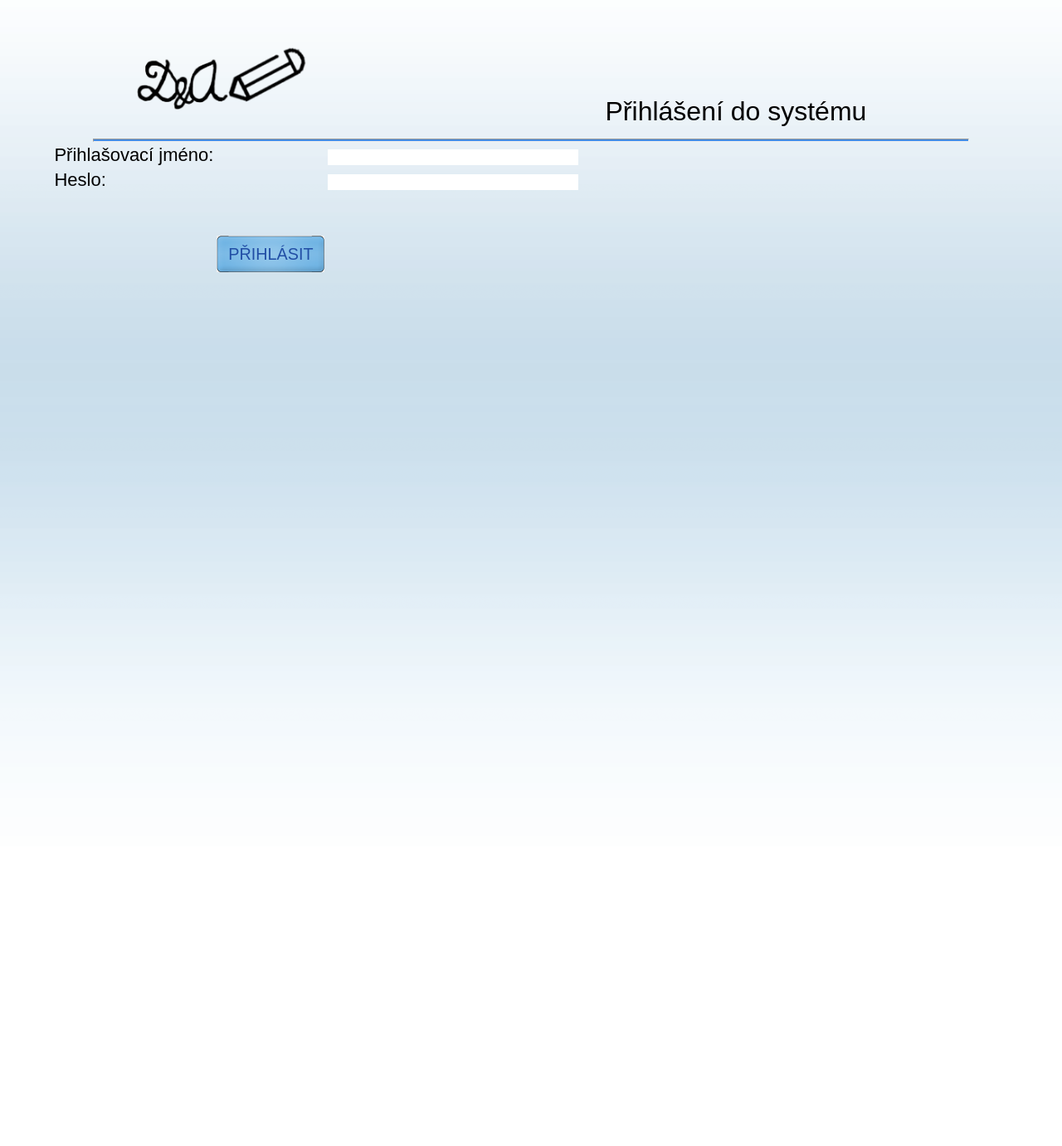
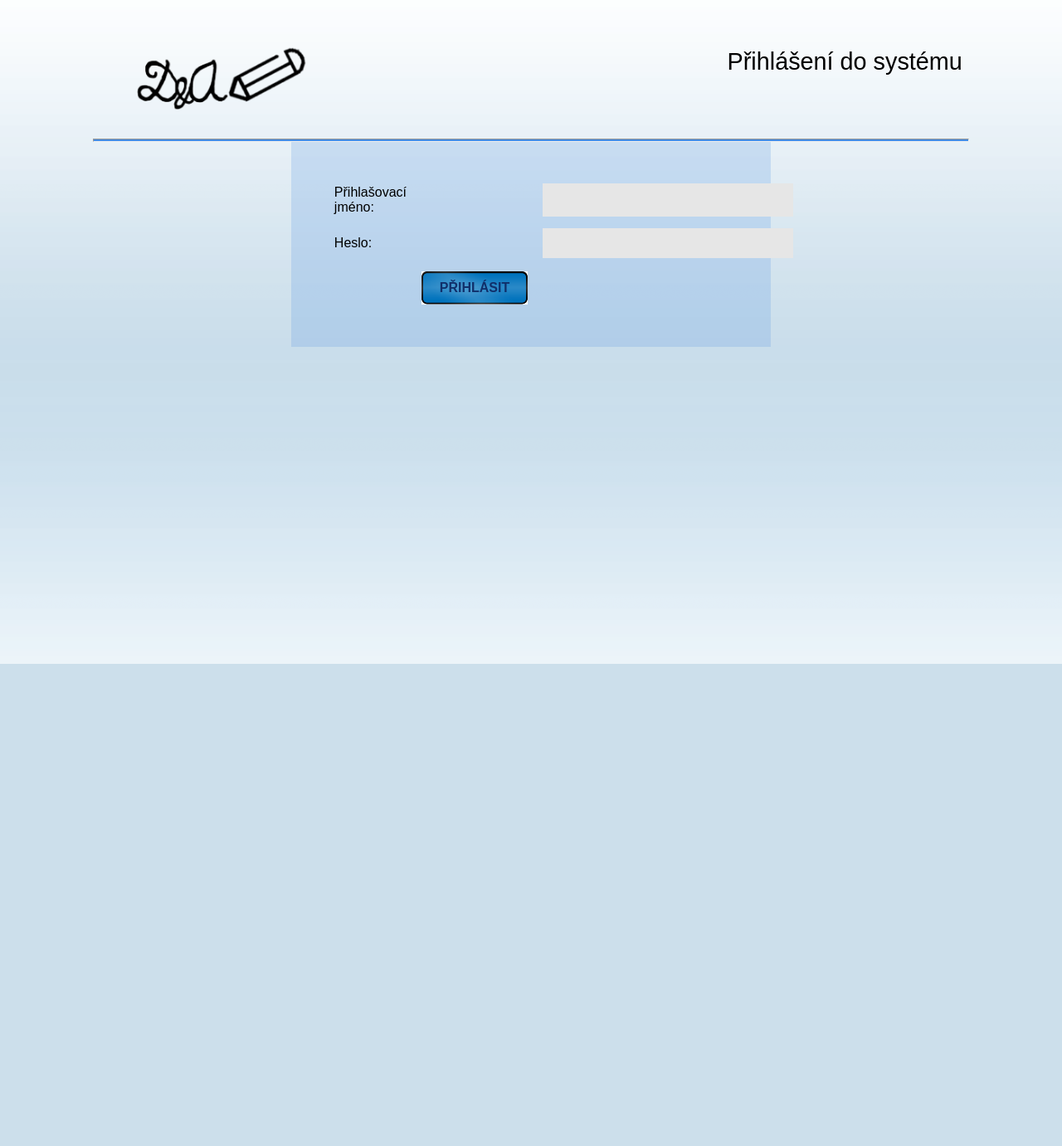
Before and after one commit to dusekdan/2015-IIS-Project, a PHP site: page /Admin/index.php in a window 1280 px wide. Shown: the whole page at 83% size. After the commit the page ends 800 px from the top, so only its background shows below. Run offline with PHP 8.4, Linux system fonts and the light colour scheme.

Commit message:
Designing naviation.

```diff
--- a/Admin/Pages/Orders/OrdersHelper.class.php
+++ b/Admin/Pages/Orders/OrdersHelper.class.php
@@ -139,7 +139,7 @@ class OrdersHelper implements IAdminModule
                 </tr>
                 <tr>
                     <td></td>
-                    <td><input type="submit" value="Doobjednat zboží"></td>
+                    <td><input type="submit" value="Doobjednat zboží" class="button"></td>
                 </tr>
             </table>
         </form>
@@ -209,7 +209,7 @@ class OrdersHelper implements IAdminModule
                 $this->loadOrderItems($r["ord_id"]);
 
                 echo "</td>";
-                echo "<td><form method='post' action=''><input type='hidden' value='$r[ord_id]' name='orderId'><input name='processOrder' type='submit' value='Vyřídit'></form></td>";
+                echo "<td><form method='post' action=''><input type='hidden' value='$r[ord_id]' name='orderId'><input name='processOrder' type='submit' value='Vyřídit' class='button'></form></td>";
                 echo "<td><a href=''>TISK</a></td>";
             }
             else
--- a/Admin/index.php
+++ b/Admin/index.php
@@ -63,7 +63,7 @@ if(isset($_SESSION["emp_id"]) && isset($_SESSION["emp_hash"]))
     }
     ?>
 
-<form class="signInForm" method="post" action="LogOn.php">
+<form class="form" method="post" action="LogOn.php">
     <table>
         <tr>
             <td>Přihlašovací jméno:</td>
--- a/Resources/CSS/BackendStyles.css
+++ b/Resources/CSS/BackendStyles.css
@@ -34,10 +34,11 @@ header img.logo {
 }
 
 header .headline {
+    text-align: right;
     float: right;
-    font-size: 200%;
-    margin-top: 10%;
-    margin-right: 15%;
+    font-size: 180%;
+    margin-top: 5%;
+    margin-right: 5%;
 }
 
 header .userdata {
@@ -173,15 +174,16 @@ form .text {
 }
 
 input.button {
-    height: 44px;
-    width: 130px;
-    color: #214ea5;
+    height: 40px;
+    width: 128px;
+    color: #102f6a;
     background-image: url("../Images/button.png");
-    font-size: 90%;
-    font-weight: normal;
+    background-repeat: no-repeat;
+    font-size: 100%;
+    font-weight: bold;
     border:none;
     align-content: center;
-    margin: 50px auto;
+    margin: auto;
 
 }
 
@@ -267,6 +269,18 @@ div.navigation {
     text-align: center;
 }
 
+div.navigation a
+{
+    color: #5b8bcc;
+}
+
 div.navigation a:hover {
+    color: #5b8bcc;
+    border-bottom: solid #5b8bcc 2px;
+}
+
+div.navigation a.selected {
+
+    color: #214ea5;
     border-bottom: solid #214ea5 2px;
 }
```
Also changed, not shown: Admin/Pages/Add/Add.php (+7 -2 lines), Admin/Pages/Add/AddHelper.class.php (+4 -4 lines), Admin/Pages/Orders/Orders.php (+7 -2 lines), Admin/Pages/RoleManagement/RoleManagement.php (+7 -3 lines), Admin/Pages/RoleManagement/RoleManagementHelper.class.php (+4 -4 lines), Admin/Pages/Show/Show.php (+7 -2 lines), Admin/Pages/Show/ShowHelper.class.php (+8 -8 lines), Resources/Images/button.png.
